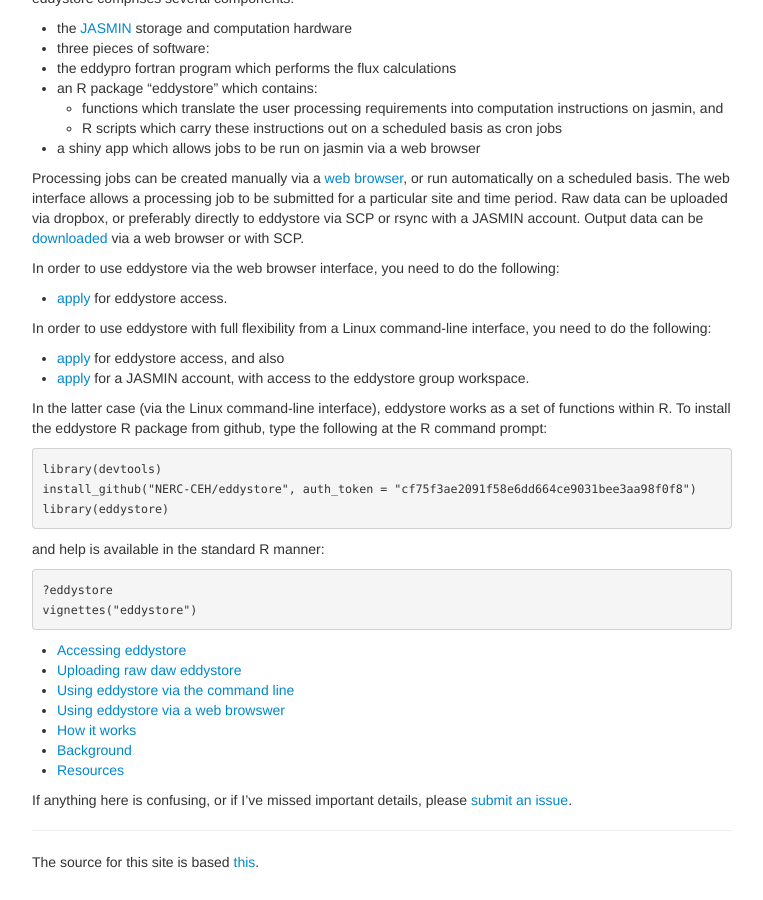
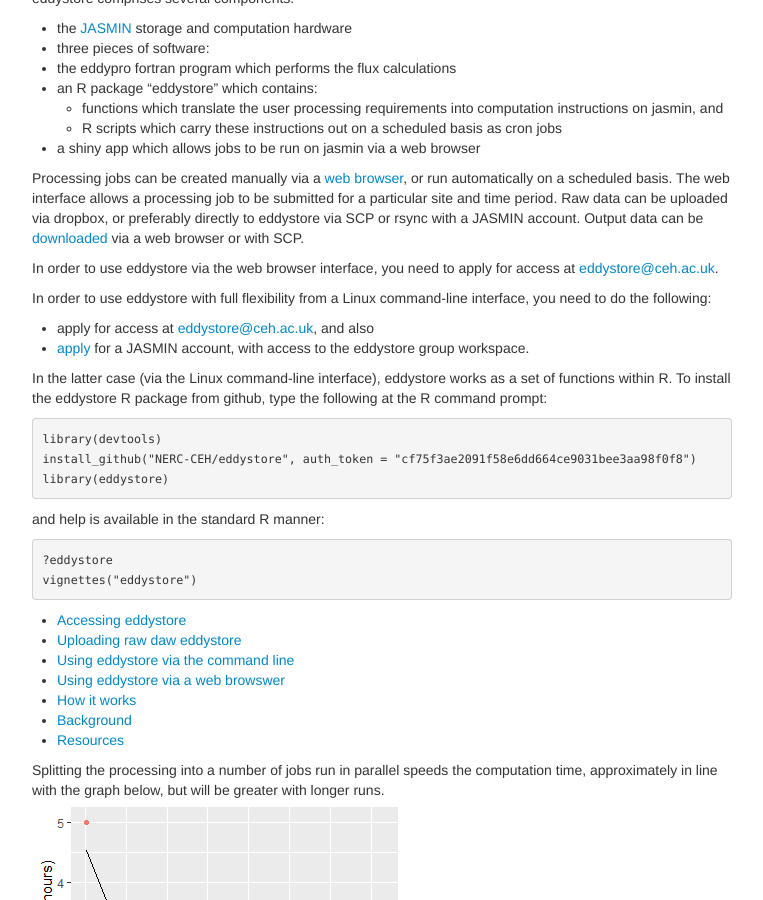
Before and after one commit to NERC-CEH/eddystore, a Jekyll site: the page built from index.md, in a window 1280 px wide and 900 px high, scrolled down 254 px. Shown: the whole window, without its empty margins (258-1021 px from the left). Built offline with Jekyll 4.4.1, drawn with Linux system fonts in a browser that asks for light colours.

Commit message:
Added correct link to shiny server and speedup image

```diff
--- a/index.md
+++ b/index.md
@@ -18,16 +18,15 @@
   - R scripts which carry these instructions out on a scheduled basis as cron jobs
 - a shiny app which allows jobs to be run on jasmin via a web browser
 
-Processing jobs can be created manually via a [web browser](https://github.com/NERC-CEH/eddystore), or run automatically on a scheduled basis.
+Processing jobs can be created manually via a [web browser](https://shiny-prod.nerc-lancaster.ac.uk:8443/plevy/eddystore_app/), or run automatically on a scheduled basis.
 The web interface allows a processing job to be submitted for a particular site and time period.
 Raw data can be uploaded via dropbox, or preferably directly to eddystore via SCP or rsync with a JASMIN account.
 Output data can be [downloaded](http://gws-access.ceda.ac.uk/public/eddystore/) via a web browser or with SCP.
 
-In order to use eddystore via the web browser interface, you need to do the following:
-- [apply](https://www.ceh.ac.uk/) for eddystore access.
+In order to use eddystore via the web browser interface, you need to apply for access at <eddystore@ceh.ac.uk>.
 
 In order to use eddystore with full flexibility from a Linux command-line interface, you need to do the following:
-- [apply](https://www.ceh.ac.uk/) for eddystore access, and also
+- apply for access at <eddystore@ceh.ac.uk>, and also
 - [apply](https://accounts.jasmin.ac.uk/) for a JASMIN account, with access to the eddystore group workspace.
 
 In the latter case (via the Linux command-line interface), eddystore works as a set of functions within R.
@@ -51,6 +50,9 @@
 - [Background](pages/background.html)
 - [Resources](pages/resources.html)
 
+Splitting the processing into a number of jobs run in parallel speeds the computation time, approximately in line with the graph below, but will be greater with longer runs.
+![speedUp](images/speedUp.png?raw=true)
+
 If anything here is confusing, or if I've missed important details, please
 [submit an issue](https://github.com/NERC-CEH/eddystore/issues).
 
```
Also changed, not shown: pages/access.md (+2 -5 lines), pages/shiny.md (+3 -2 lines), images/speedUp.png (added).
